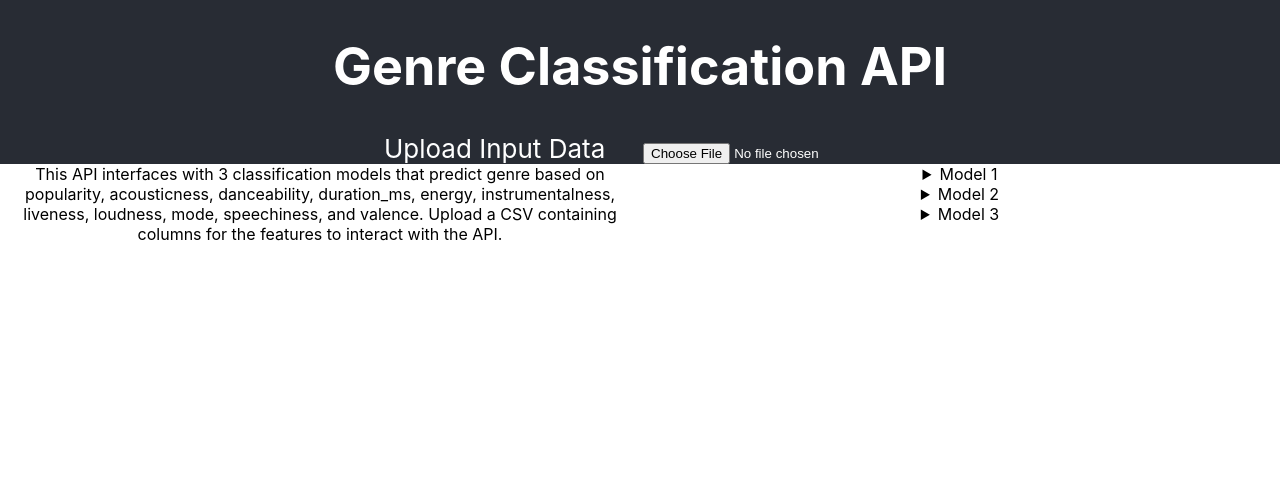
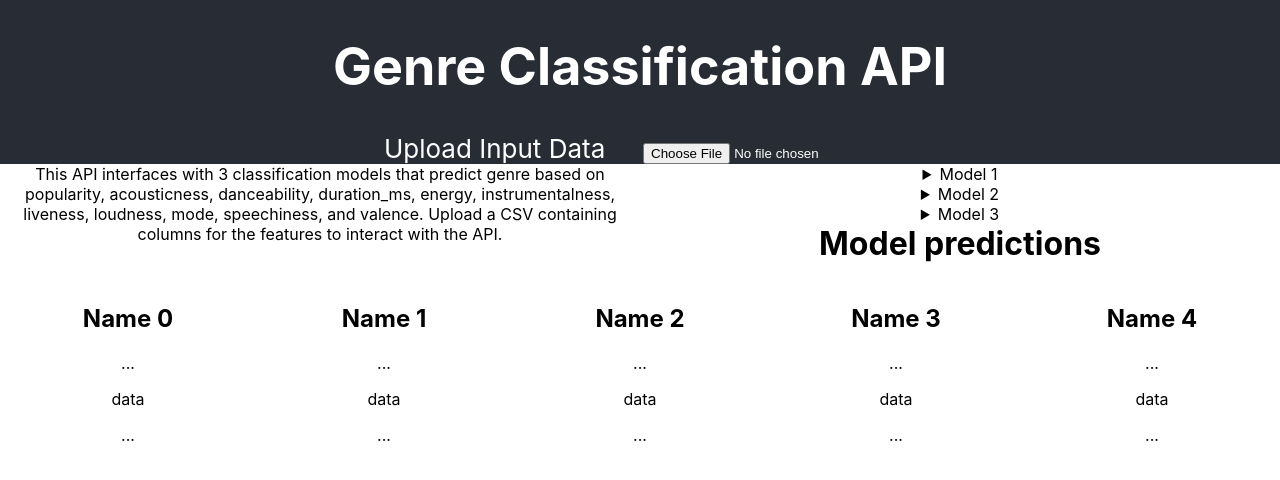
Before and after one commit to Hannah-Aldor/genre-classification, a React (Create React App) app in the folder client/: page / in a window 1280 px wide. Shown: the top 480 px of the page. Built offline with nearby package versions, Linux system fonts and the light colour scheme.

Commit message:
start modal

```diff
--- a/client/src/App.css
+++ b/client/src/App.css
@@ -2,39 +2,14 @@
   text-align: center;
 }
 
-.App-logo {
-  height: 40vmin;
-  pointer-events: none;
-}
-
-@media (prefers-reduced-motion: no-preference) {
-  .App-logo {
-    animation: App-logo-spin infinite 20s linear;
-  }
-}
-
 .App-header {
   background-color: #282c34;
-  /*min-height: 100vh;*/
   display: flex;
   flex-direction: column;
   align-items: center;
   justify-content: center;
   font-size: calc(10px + 2vmin);
   color: white;
-}
-
-.App-link {
-  color: #61dafb;
-}
-
-@keyframes App-logo-spin {
-  from {
-    transform: rotate(0deg);
-  }
-  to {
-    transform: rotate(360deg);
-  }
 }
 
 
@@ -46,3 +21,12 @@
 .upload-label {
   padding-right: 1cm;
 }
+
+.response-modal {
+  text-align: center;
+}
+
+.column {
+  float: left;
+  width: 20%;
+}
--- a/client/src/App.js
+++ b/client/src/App.js
@@ -1,3 +1,5 @@
+import { useState } from "react";
+
 import logo from './logo.svg';
 import './App.css';
 
@@ -16,9 +18,32 @@ function handleUpload(event) {
   console.log(file.name);
 }
 
+function Column({column_id}) {
+  return <div className="column">
+    <h2>Name {column_id}</h2>
+    <p>...</p>
+    <p>data</p>
+    <p>...</p>
+  </div>
+}
+
+
+function ResponseModal({data}) {
+  return <div className="response-modal">
+    <h1>Model predictions</h1>
+    <div>
+      <Column column_id={0}/>
+      <Column column_id={1}/>
+      <Column column_id={2}/>
+      <Column column_id={3}/>
+      <Column column_id={4}/>
+    </div>
+  </div>
+}
 
 
 function App() {
+  const [modalOpen, setModalOpen] = useState(false);
 
   return (
     <div className="App">
@@ -47,6 +72,11 @@ function App() {
 
       </div>
 
+
+      <ResponseModal/>
+
+
+
     </div>
   );
 }
```
